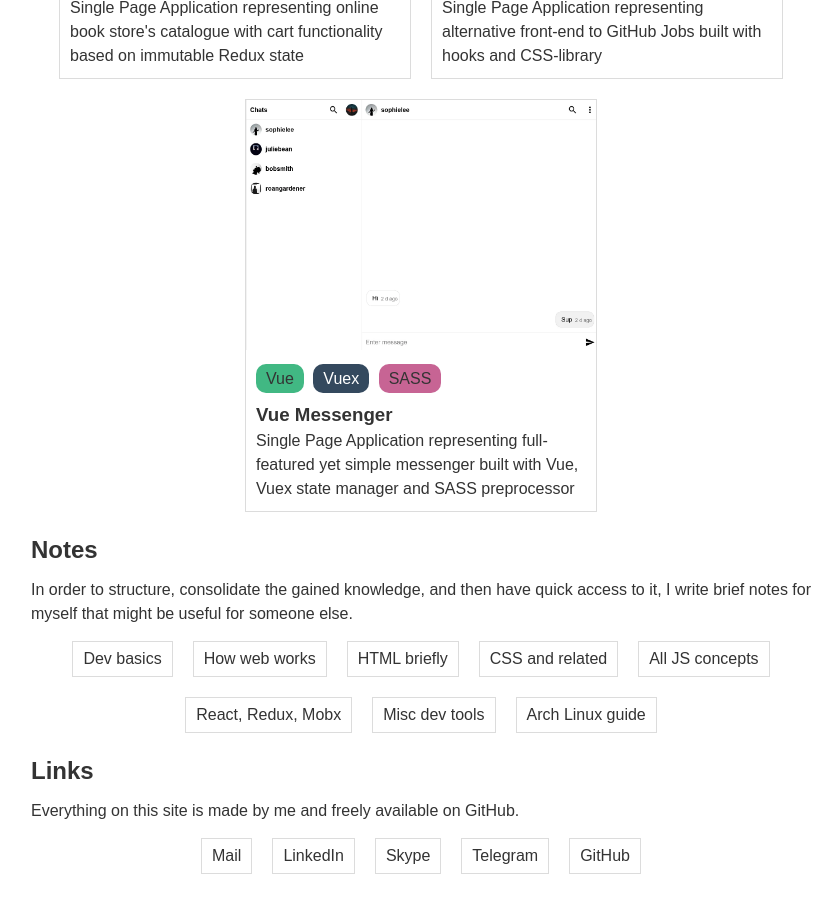
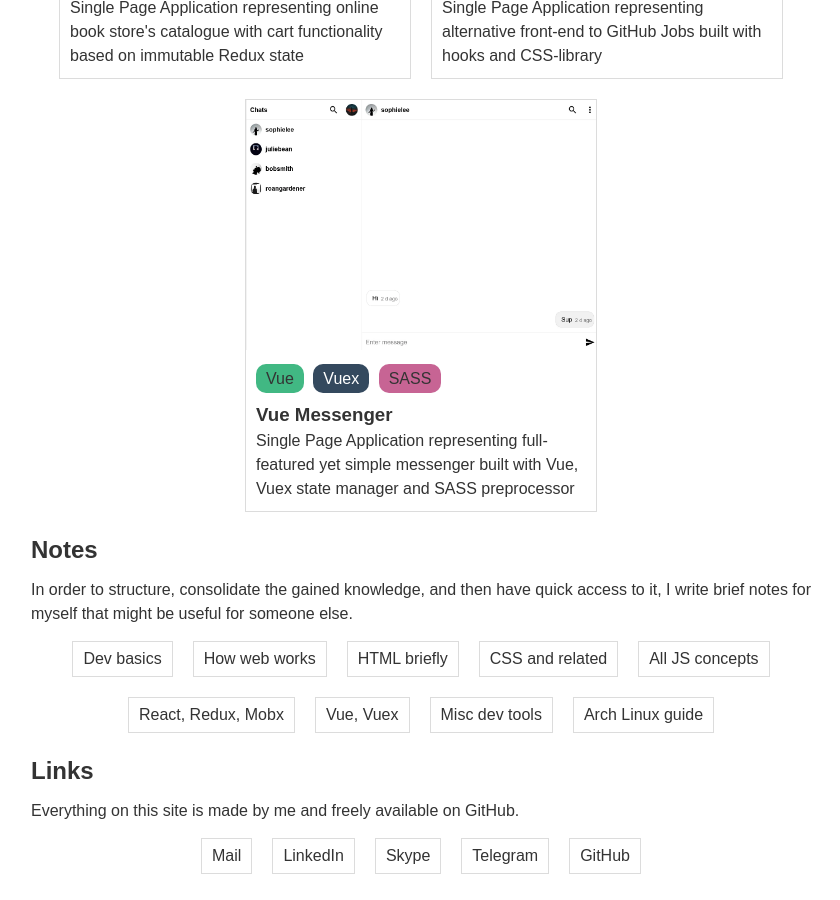
Before and after one commit to pechkn/pechkn.github.io, a Jekyll site: the page index.html, which Jekyll copies as it is, in a window 1280 px wide and 900 px high, scrolled down 1198 px. Shown: the whole window, without its empty margins (219-1059 px from the left). Built offline with Jekyll 4.4.1, drawn with Linux system fonts in a browser that asks for light colours.

Commit message:
Add Vue note

```diff
--- a/index.html
+++ b/index.html
@@ -97,6 +97,7 @@
         <a href="notes/css" class="card">CSS and related</a>
         <a href="notes/js" class="card">All JS concepts</a>
         <a href="notes/react" class="card">React, Redux, Mobx</a>
+        <a href="notes/vue" class="card">Vue, Vuex</a>
         <a href="notes/misc" class="card">Misc dev tools</a>
         <a href="notes/arch" class="card">Arch Linux guide</a>
       </div>
```
